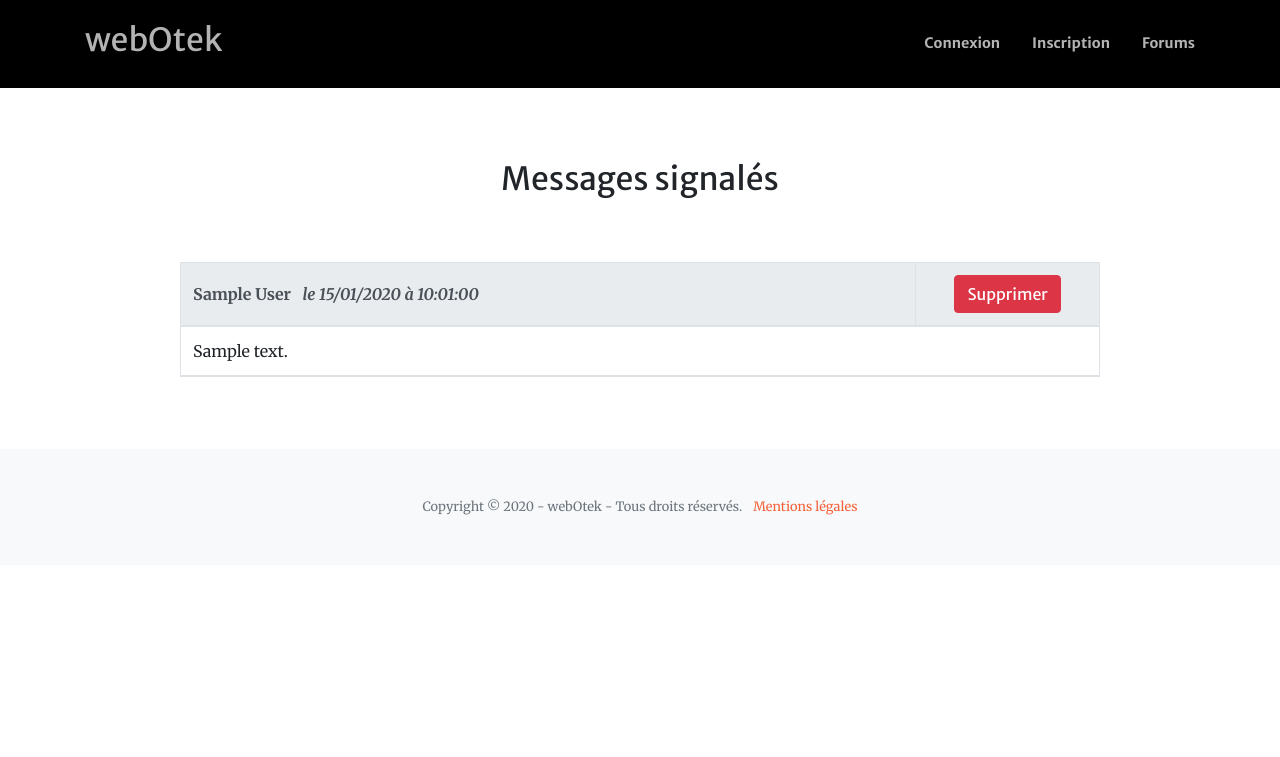
After one commit to lutinmaviou/webotek, a Symfony app: template templates/forum/reported_comments.html.twig in a window 1280 px wide. The commit adds this page. Shown: the top 757 px of the page. Run offline with Twig, Linux system fonts and the light colour scheme; the template is opened without the code that fills it: most values are stand-ins (such as "Sample title", 1, 10 or a date in 2020); some libraries are stand-ins or nearby versions.

Commit message:
feat(reported-comments): create a page in admin to list all reported comments

```diff
--- a/src/Controller/ForumController.php
+++ b/src/Controller/ForumController.php
@@ -40,6 +40,7 @@ class ForumController extends AbstractController
         }
 
         $forums = $forumGateway->paginatedListForums($request->query->getInt('page', 1));
+        dump($forums);
 
         return $this->render('forum/index.html.twig', [
             'new_forum_form' => $form->createView(),
@@ -52,8 +53,6 @@ class ForumController extends AbstractController
      * @param Forum $forum
      * @param Request $request
      * @param CommentGateway $commentGateway
-     * @param PaginatorInterface $paginator
-     * @param CommentRepository $commentRepo
      * @return RedirectResponse|Response
      */
     public function showForum(
@@ -79,7 +78,7 @@ class ForumController extends AbstractController
             }
         }
 
-        $comments = $commentGateway->paginatedListComments(
+        $comments = $commentGateway->paginatedCommentsList(
             $forum->getId(),
             $request->query->getInt('page', 1));
 
--- a/templates/base.html.twig
+++ b/templates/base.html.twig
@@ -6,16 +6,16 @@
     <meta name="viewport" content="width=device-width, initial-scale=1, shrink-to-fit=no">
     <meta name="description" content="{% block description %}{% endblock %}">
     <meta name="author" content="Bertrand Bourion">
-    <meta name="keywords" content="Librairie, bibliothèque, forum, discussion" />
+    <meta name="keywords" content="Librairie, bibliothèque, forum, discussion"/>
     <!-- OPEN GRAPHS -->
-    <meta property="og:title" content="webOtek - La grande bibliothèque en ligne" />
-    <meta property="og:type" content="Librairie" />
+    <meta property="og:title" content="webOtek - La grande bibliothèque en ligne"/>
+    <meta property="og:type" content="Librairie"/>
     <meta property="og:url" content="http://www.webotek.yourwebangency.fr">
     <!-- TWITTER CARDS -->
-    <meta name="twitter:card" content="summary" />
-    <meta name=”twitter:site” content="http://www.webotek.yourwebagency.fr" />
-    <meta name="twitter:title" content="Librairie" />
-    <meta name="twitter:description" content="webOtek - La grande bibliothèque en ligne" />
+    <meta name="twitter:card" content="summary"/>
+    <meta name=”twitter:site” content="http://www.webotek.yourwebagency.fr"/>
+    <meta name="twitter:title" content="Librairie"/>
+    <meta name="twitter:description" content="webOtek - La grande bibliothèque en ligne"/>
 
     <title>
         {% block title %}{% endblock %}
@@ -47,6 +47,9 @@
         <a class="navbar-brand js-scroll-trigger" href="{{ path('app_home') }}">
             <h1 id="main-title">webOtek</h1>
         </a>
+            {% if is_granted('ROLE_ADMIN') %}
+                <a class="btn btn-danger" href="{{ path('app_forum_reported_comments') }}">Messages signalés</a>
+            {% endif %}
         <button class="navbar-toggler navbar-toggler-right" type="button" data-toggle="collapse"
                 data-target="#navbarResponsive" aria-controls="navbarResponsive" aria-expanded="false"
                 aria-label="Toggle navigation">
@@ -78,7 +81,7 @@
 
 {% for message in app.flashes('success') %}
     <div class="alert alert-success mb-n3 mx-auto" id="message-flash">
-        {{message}}
+        {{ message }}
     </div>
 {% endfor %}
 
--- /dev/null
+++ b/templates/forum/reported_comments.html.twig
@@ -0,0 +1,47 @@
+{% extends "base.html.twig" %}
+
+{% block title %}
+    Messages signalés - webOtek - La grande bibliothèque en ligne
+{% endblock %}
+
+{% block description %}
+    webOtek - La grande bibliothèque en ligne. Liste des messages de forum signalés à l'administration
+{% endblock %}
+
+{% block body %}
+    <div class="forum-title text-center pb-2">
+        <h2>Messages signalés</h2>
+    </div>
+
+    <div class="container">
+        <div class="row justify-content-center mt-5">
+            <div class="col-sm-10">
+                {% for comment in reported %}
+                    <table class="table table-bordered">
+                        <thead class="thead-light">
+                        <tr>
+                            <th scope="col">{{ comment.author }}<em
+                                        class="ml-2"> le {{ comment.creationDate | date('d/m/Y à H:m:s') }}</em>
+                            </th>
+                            <th class="text-center delete-report">
+                                <form method="POST" action="{{ path('app_forum_remove_comment', {id: comment.id}) }}"
+                                      onsubmit="return confirm('Confirmer la suppression ?')">
+                                    <input type="hidden" name="_method" value="DELETE">
+                                    <input type="hidden" name="_token" value="{{ csrf_token('delete' ~ comment.id) }}">
+                                    <button class="btn btn-danger">Supprimer</button>
+                                </form>
+                            </th>
+                        </tr>
+                        <tr>
+                            <td colspan="3">{{ comment.content | nl2br }}</td>
+                        </tr>
+                        </thead>
+                    </table>
+                {% endfor %}
+                <div class="pagination justify-content-center mt-4 mb-5">
+                    {{ knp_pagination_render(reported) }}
+                </div>
+            </div>
+        </div>
+    </div>
+{% endblock %}
```
Also changed, not shown: src/Controller/CommentController.php (+24 -1 lines), src/Gateway/CommentGateway.php (+17 -3 lines), src/Repository/CommentRepository.php (+12 -0 lines). Lines whose indentation alone changed are shown as unchanged.
